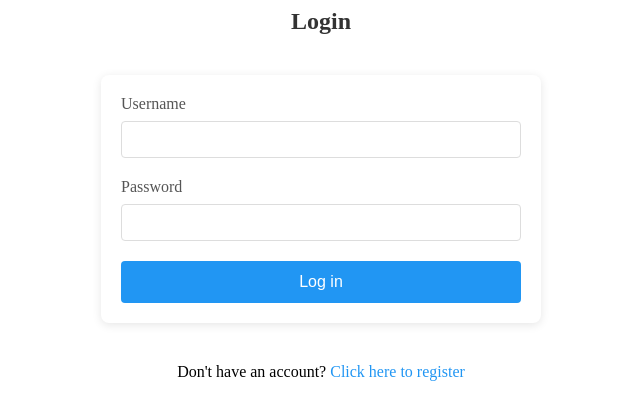
After one commit to mehdiakacem/camagru, a PHP site: template app/src/Views/auth/login.php in a window 1280 px wide. The commit adds this page. Shown: the top 420 px of the page, without its empty margins (319-959 px from the left). Run offline with PHP 8.4, Linux system fonts and the light colour scheme; the template is opened without the code that fills it, so the values that code supplies are empty.

Commit message:
added login page

```diff
--- /dev/null
+++ b/app/public/css/auth.css
@@ -0,0 +1,68 @@
+.errors {
+  background-color: #ffebee;
+  color: #c62828;
+  padding: 12px;
+  border-radius: 4px;
+  margin-bottom: 20px;
+}
+
+h2 {
+  margin-bottom: 24px;
+  color: #333;
+  text-align: center;
+}
+
+form {
+  max-width: 400px;
+  margin: 40px auto;
+  padding: 20px;
+  background: white;
+  border-radius: 8px;
+  box-shadow: 0 2px 10px rgba(0, 0, 0, 0.1);
+}
+
+label {
+  display: block;
+  margin-bottom: 8px;
+  color: #555;
+}
+
+input[type="text"],
+input[type="password"] {
+  width: 100%;
+  padding: 10px;
+  margin-bottom: 20px;
+  border: 1px solid #ddd;
+  border-radius: 4px;
+  box-sizing: border-box;
+}
+
+input[type="submit"] {
+  width: 100%;
+  padding: 12px;
+  background-color: #2196f3;
+  color: white;
+  border: none;
+  border-radius: 4px;
+  cursor: pointer;
+  font-size: 16px;
+  transition: background-color 0.2s;
+}
+
+input[type="submit"]:hover {
+  background-color: #1976d2;
+}
+
+p {
+  text-align: center;
+  margin-top: 20px;
+}
+
+a {
+  color: #2196f3;
+  text-decoration: none;
+}
+
+a.register:hover {
+  text-decoration: underline;
+}
--- a/app/src/CamagruWebsite.php
+++ b/app/src/CamagruWebsite.php
@@ -71,8 +71,8 @@ class CamagruWebsite implements \Core\Website
             'images' => new Controllers\ImagesController(
                 $this->imagesModel,
             ),
+            'auth' => new Controllers\AuthController($this->authentication),
             // 'author' => new \Ijdb\Controllers\Author($this->authorsTable),
-            // 'login' => new \Ijdb\Controllers\Login($this->authentication),
         ];
 
         return $controllers[$controllerName] ?? null;
--- /dev/null
+++ b/app/src/Views/auth/login.php
@@ -0,0 +1,18 @@
+<?php
+if (isset($errorMessage)):
+    echo '<div class="errors">Sorry, your username and password could not be found.</div>';
+endif;
+?>
+<link rel="stylesheet" href="/css/auth.css">
+<h2>Login</h2>
+<form method="post" action="">
+    <label for="username">Username</label>
+    <input type="text" id="username" name="username">
+
+    <label for="password">Password</label>
+    <input type="password" id="password" name="password">
+
+    <input type="submit" name="login" value="Log in">
+</form>
+
+<p>Don't have an account? <a class="register" href="/auth/register">Click here to register</a></p>
--- a/app/src/Views/layouts/main.php
+++ b/app/src/Views/layouts/main.php
@@ -19,7 +19,7 @@
                 <?php if ($loggedIn): ?>
                     <li class="logout"><a href="/login/logout">Log out</a></li>
                 <?php else: ?>
-                    <li class="login"><a href="/login/login">Log in</a></li>
+                    <li class="login"><a href="/auth/login">Log in</a></li>
                 <?php endif; ?>
 
             </ul>
```
Also changed, not shown: app/src/Controllers/AuthController.php (added, +50 -0 lines), app/public/css/index.css (line endings or trailing spaces).
